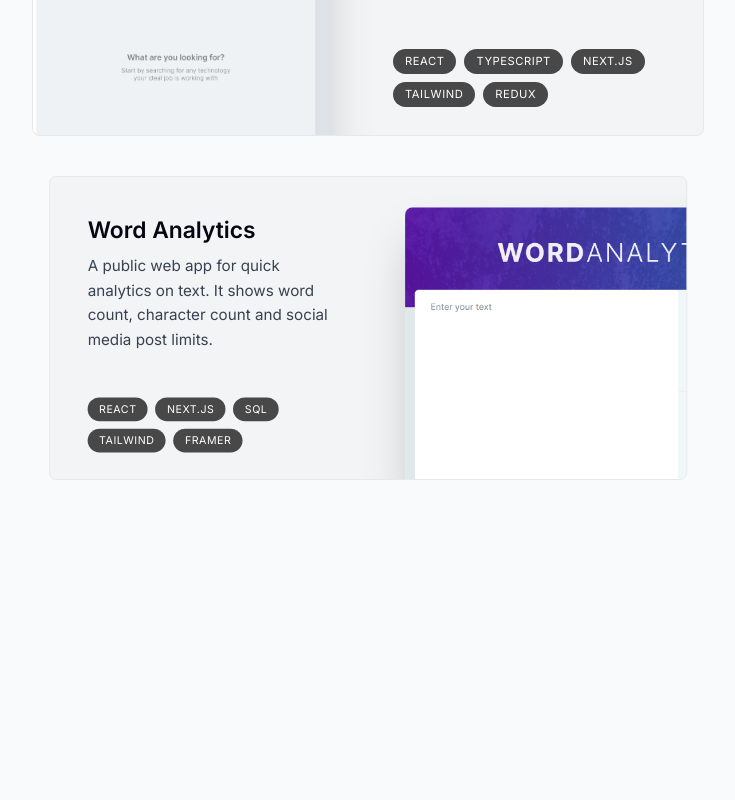
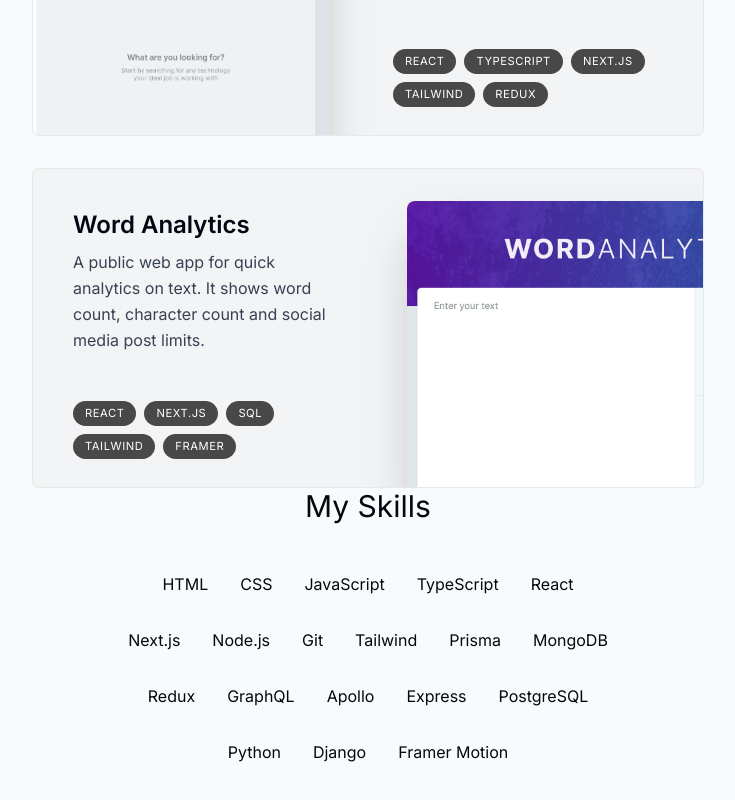
Before and after one commit to aaronaltman/aa_aaron_portfolio_site, a Next.js app: page / in a window 1280 px wide. Shown: the part 1816-2616 px from the top of the page, without its empty margins (272-1007 px from the left). Before the commit the page ends 2304 px from the top, so only its background shows below. Built offline with nearby package versions, Linux system fonts and the light colour scheme.

Commit message:
adding myskills

```diff
--- a/app/page.tsx
+++ b/app/page.tsx
@@ -2,6 +2,7 @@ import About from "@/components/about";
 import Intro from "@/components/intro";
 import Projects from "@/components/projects";
 import SectionDivider from "@/components/section-divider";
+import Skills from "@/components/skills";
 
 export default function Home() {
   return (
@@ -10,6 +11,7 @@ export default function Home() {
       <SectionDivider />
       <About />
       <Projects />
+      <Skills />
     </main>
   );
 }
--- /dev/null
+++ b/components/skills.tsx
@@ -0,0 +1,23 @@
+"use client";
+
+import React from "react";
+import { skillsData } from "@/lib/data";
+import { motion } from "framer-motion";
+import SectionHeading from "./section-heading";
+
+export default function Skills() {
+  return (
+    <section className="mb-28 max-w-[53rem] scroll-mt-[28rem] text-center sm:mb-40">
+      <motion.div id="skills" initial={{ opacity: 0 }} animate={{ opacity: 1 }}>
+        <SectionHeading>My skills</SectionHeading>
+        <ul className="flex flex-wrap max-w-lg justify-center items-center">
+          {skillsData.map((skill, index) => (
+            <li className="p-4 flex flex-wrap justify-center" key={skill}>
+              {skill}
+            </li>
+          ))}
+        </ul>
+      </motion.div>
+    </section>
+  );
+}
--- /dev/null
+++ b/hooks/hooks.ts
@@ -0,0 +1,5 @@
+import { useState } from "react";
+
+function useSelectedView() {
+  const [selectedView, setSelectedView] = useState("list");
+}
--- /dev/null
+++ b/lib/types.ts
@@ -0,0 +1,3 @@
+import { links } from "./data";
+
+export type SectionName = (typeof links)[number]["name"];
```
